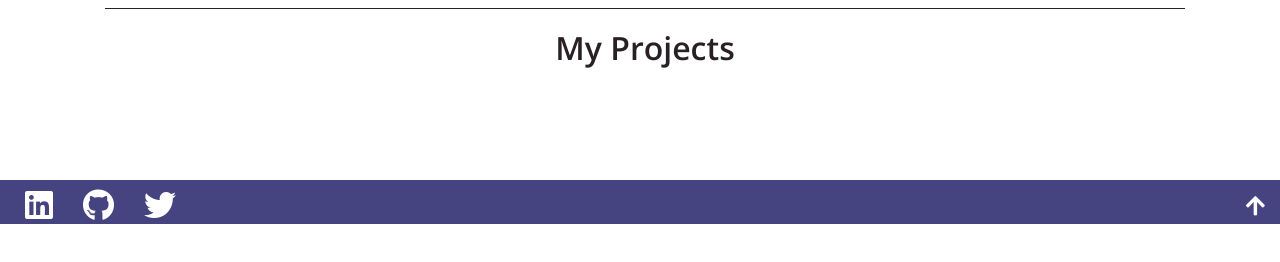
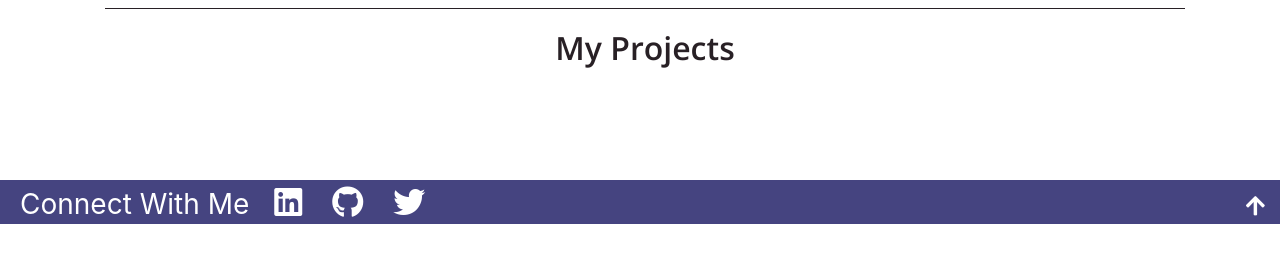
Before and after one commit to tonim99/portfolio, a plain HTML site: page index.html in a window 1280 px wide. Shown: the part 576-838 px from the top of the page. Drawn offline with nearby package versions, Linux system fonts and the light colour scheme; no server answers.

Commit message:
updated footer w/invitation to connect

```diff
--- a/index.html
+++ b/index.html
@@ -69,6 +69,7 @@
     </article>
 <footer>
     <div class="media-links">
+        <p class="media-links">Connect With Me</p>
         <a target="_blank" href="https://www.linkedin.com/in/tonimarie-morris-50a010104/">
             <i class="fab fa-linkedin"></i>
         </a>
--- a/styles.css
+++ b/styles.css
@@ -164,13 +164,16 @@ footer {
 	justify-content: center;
 	align-items: center;
 	padding: 5px 10px;
+	color: white;
+	font-weight: 400;
+	font-size: 28px;
+	padding-top: 15px;
 }
 .fa-linkedin,
 .fa-twitter,
 .fa-github {
 	color: white;
 	font-size: 32px;
-	padding-top: 15px;
 	padding-bottom: 10px;
 	margin: 15px;
 	cursor: pointer;
```
